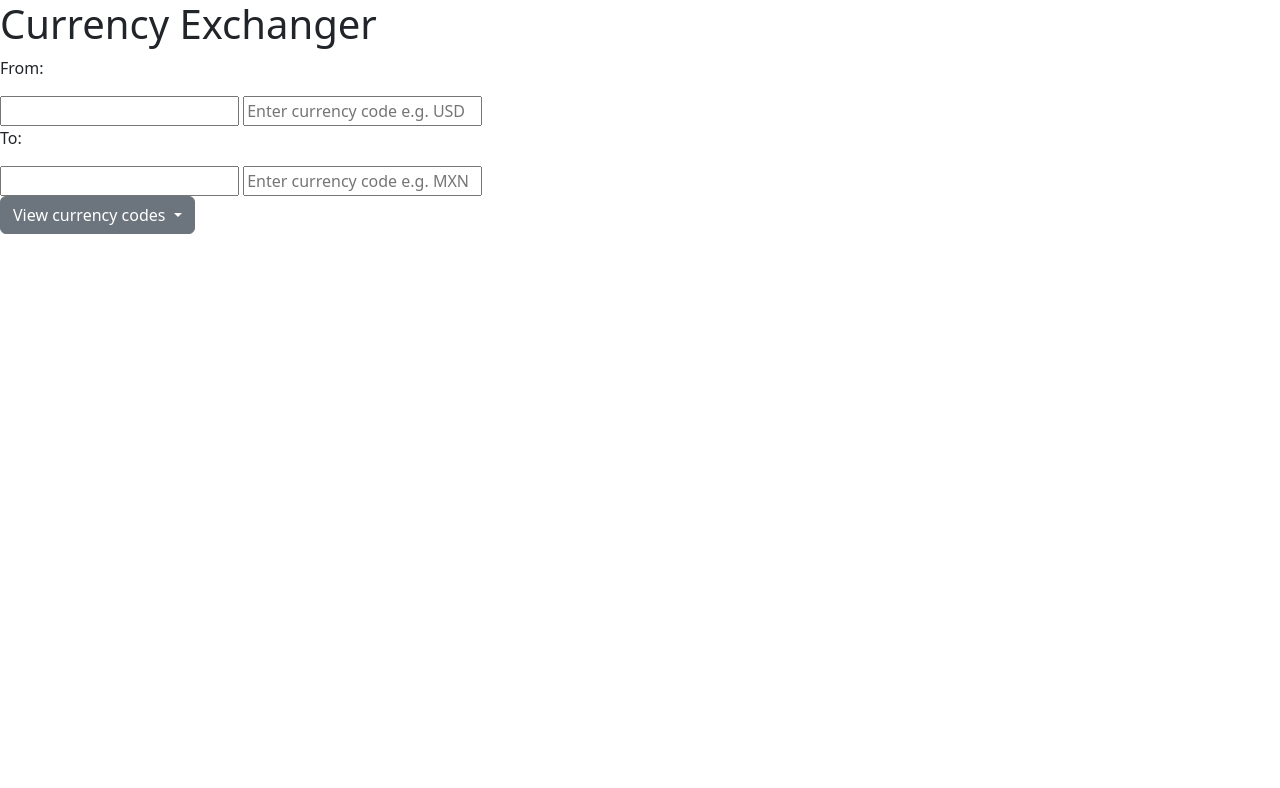
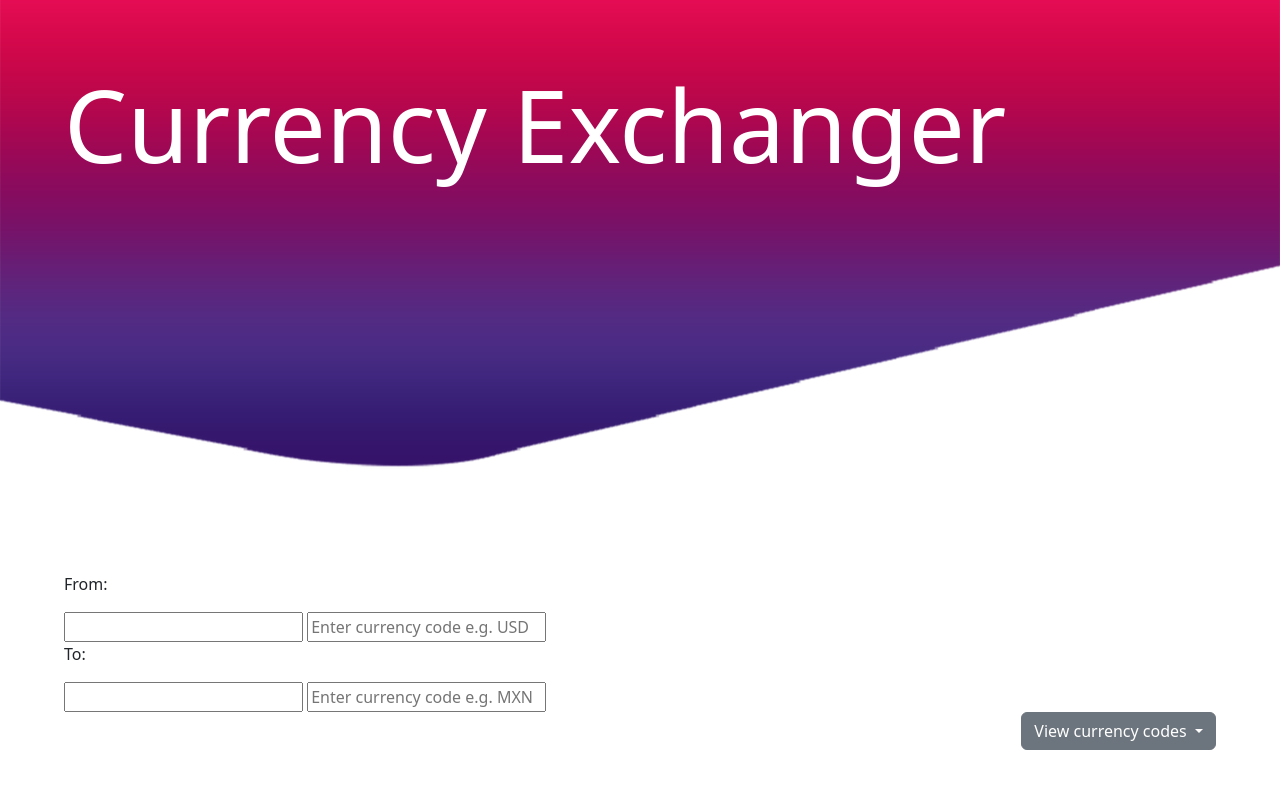
Before and after one commit to Teddyp14/Currency-Exchanger, a website built with webpack: page src/index.html in a window 1280 px wide. Built offline with nearby package versions, Linux system fonts and the light colour scheme.

Commit message:
add initial CSS styling

```diff
--- a/src/css/styles.css
+++ b/src/css/styles.css
@@ -1,5 +1,25 @@
-.hidden {
-    display: none;
+#header {
+    background-image: url(../assets/images/header.png);
+    background-size: cover;
+    background-position: center;
+    background-repeat: no-repeat;
+    height: 500px;
+    font-size: 100px;
+    color: white;
+    padding: 5%;
+}
+
+#content {
+    padding: 5%;
+}
+
+#main-info {
+    width: 60%;
+}
+
+#currencies {
+    float: right;
+    display: flexbox;
 }
 
 #currency-list {
--- a/src/index.html
+++ b/src/index.html
@@ -9,8 +9,9 @@
 
 <body>
 
-    <h1>Currency Exchanger</h1>
-
+    <h1 id="header">Currency Exchanger</h1>
+    <div id="content">
+        <div id="main-info">
             <form>
                 <p>From: </p>
                 <input type="number" id="amount-one">
@@ -22,9 +23,7 @@
             </form>
 
             <div id="error-container"></div>
-    <!-- <div id="currencies">
-        <button id="get-currency">View currency codes</button>
-    </div> -->
+        </div>
 
         <div class="dropdown" id="currencies">
             <button class="btn btn-secondary dropdown-toggle" type="button" data-bs-toggle="dropdown" aria-expanded="false" id="get-currency">
@@ -33,6 +32,7 @@
             <ul class="dropdown-menu overflow-auto" id="currency-list">
             </ul>
         </div>
+    </div>
 
 </body>
 
```
Also changed, not shown: src/index.js (+8 -8 lines), src/assets/images/header.png (added). Lines whose indentation alone changed are shown as unchanged.
